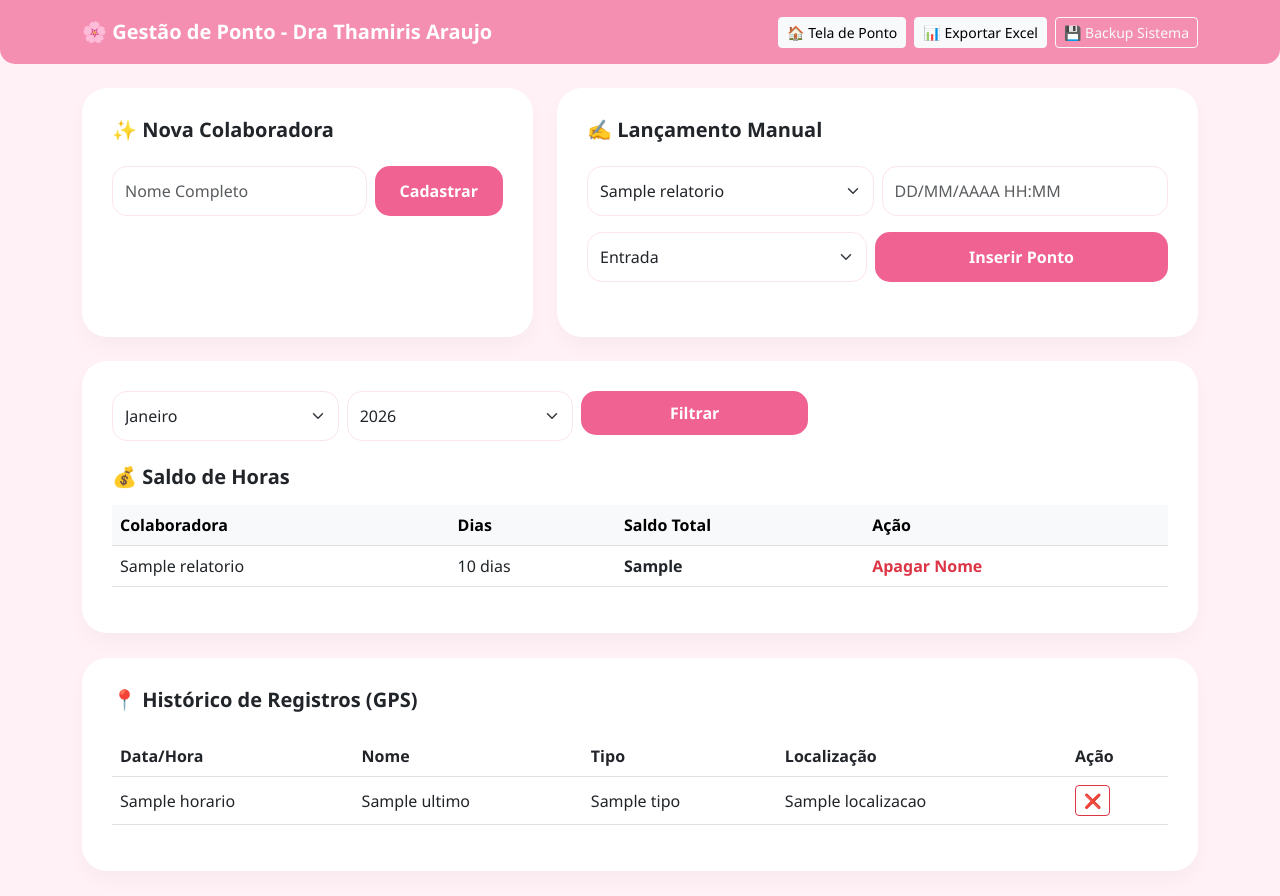
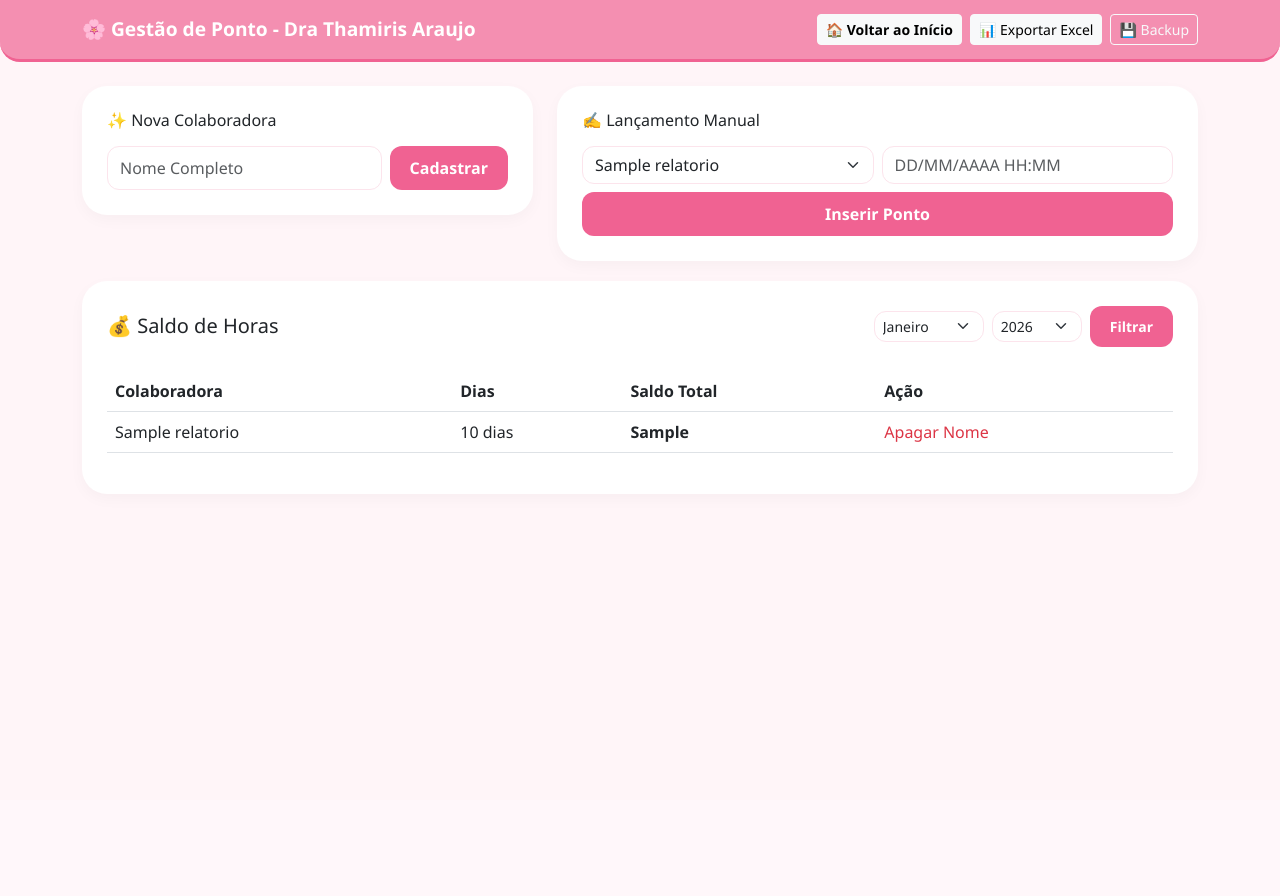
Before and after one commit to LucasBiazoto/Ponto, a Flask app: template templates/admin.html in a window 1280 px wide. After the commit the page ends 453 px from the top, so only its background shows below. Run offline with Flask 3, Linux system fonts and the light colour scheme; the template is opened without the code that fills it: most values are stand-ins (such as "Sample title", 1, 10 or a date in 2020).

Commit message:
FIX: Layout original e filtros corrigidos

```diff
--- a/templates/admin.html
+++ b/templates/admin.html
@@ -6,20 +6,14 @@
     <title>Painel Dra Thamiris Araujo</title>
     <link href="https://cdn.jsdelivr.net/npm/bootstrap@5.3.0/dist/css/bootstrap.min.css" rel="stylesheet">
     <style>
-        :root {
-            --rosa-fundo: #fff1f6;
-            --rosa-barra: #f48fb1;
-            --rosa-botoes: #f06292;
-            --texto: #4a4a4a;
-        }
+        :root { --rosa-fundo: #fff5f8; --rosa-barra: #f48fb1; --rosa-botoes: #f06292; --texto: #880e4f; }
         body { background-color: var(--rosa-fundo); font-family: 'Segoe UI', sans-serif; color: var(--texto); }
-        .navbar { background-color: var(--rosa-barra) !important; padding: 12px; border-radius: 0 0 15px 15px; }
-        .card { border: none; border-radius: 25px; box-shadow: 0 10px 20px rgba(0,0,0,0.03); background: white; margin-bottom: 25px; padding: 30px; }
-        .btn-pink { background-color: var(--rosa-botoes); color: white; border-radius: 15px; border: none; font-weight: 600; padding: 10px 25px; transition: 0.3s; }
-        .btn-pink:hover { background-color: #ec407a; color: white; transform: translateY(-2px); }
-        .form-control, .form-select { border-radius: 15px; border: 1px solid #fce4ec; padding: 12px; background-color: #fff; }
-        .navbar-brand { font-weight: bold; display: flex; align-items: center; gap: 10px; }
-        h5, h6 { font-weight: 700; display: flex; align-items: center; gap: 10px; }
+        .navbar { background-color: var(--rosa-barra) !important; padding: 10px; border-radius: 0 0 20px 20px; border-bottom: 3px solid #f06292; }
+        .card { border: none; border-radius: 25px; box-shadow: 0 5px 15px rgba(0,0,0,0.03); background: white; margin-bottom: 20px; padding: 25px; }
+        .btn-pink { background-color: var(--rosa-botoes); color: white; border-radius: 12px; border: none; font-weight: 600; padding: 10px 20px; }
+        .form-control, .form-select { border-radius: 12px; border: 1px solid #fce4ec; }
+        .filtro-fix { display: flex; gap: 8px; align-items: center; justify-content: flex-end; }
+        .navbar-brand { font-weight: bold; font-size: 1.2rem; }
     </style>
 </head>
 <body>
@@ -27,9 +21,9 @@
         <div class="container d-flex justify-content-between align-items-center">
             <span class="navbar-brand">🌸 Gestão de Ponto - Dra Thamiris Araujo</span>
             <div class="d-flex gap-2">
-                <a href="/" class="btn btn-light btn-sm">🏠 Tela de Ponto</a>
+                <a href="/" class="btn btn-light btn-sm fw-bold">🏠 Voltar ao Início</a>
                 <a href="/exportar" class="btn btn-light btn-sm">📊 Exportar Excel</a>
-                <a href="/backup" class="btn btn-outline-light btn-sm">💾 Backup Sistema</a>
+                <a href="/backup" class="btn btn-outline-light btn-sm">💾 Backup</a>
             </div>
         </div>
     </nav>
@@ -37,8 +31,8 @@
     <div class="container">
         <div class="row">
             <div class="col-md-5">
-                <div class="card h-100">
-                    <h5 class="mb-4">✨ Nova Colaboradora</h5>
+                <div class="card">
+                    <h6 class="mb-3">✨ Nova Colaboradora</h6>
                     <form action="/cadastrar_colaboradora" method="POST" class="d-flex gap-2">
                         <input type="text" name="nome" class="form-control" placeholder="Nome Completo" required>
                         <button type="submit" class="btn btn-pink">Cadastrar</button>
@@ -46,8 +40,8 @@
                 </div>
             </div>
             <div class="col-md-7">
-                <div class="card h-100">
-                    <h5 class="mb-4">✍️ Lançamento Manual</h5>
+                <div class="card">
+                    <h6 class="mb-3">✍️ Lançamento Manual</h6>
                     <form action="/inserir_ponto_manual" method="POST" class="row g-2">
                         <div class="col-6">
                             <select name="nome" class="form-select">
@@ -55,64 +49,33 @@
                             </select>
                         </div>
                         <div class="col-6"><input type="text" name="horario" class="form-control" placeholder="DD/MM/AAAA HH:MM"></div>
-                        <div class="col-12 d-flex gap-2 mt-3">
-                            <select name="tipo" class="form-select"><option value="Entrada">Entrada</option><option value="Saída">Saída</option></select>
-                            <button type="submit" class="btn btn-pink w-100">Inserir Ponto</button>
-                        </div>
+                        <div class="col-12"><button type="submit" class="btn btn-pink w-100">Inserir Ponto</button></div>
                     </form>
                 </div>
             </div>
         </div>
 
-        <div class="card mt-4">
-            <div class="row mb-4 align-items-center">
-                <div class="col-md-8">
-                    <form method="GET" class="row g-2">
-                        <input type="hidden" name="senha" value="8340">
-                        <div class="col-4">
-                            <select name="mes" class="form-select">
-                                <option value="01">Janeiro</option><option value="02">Fevereiro</option>
-                                <option value="03">Março</option><option value="04">Abril</option>
-                                <option value="05">Maio</option><option value="06">Junho</option>
-                                <option value="07">Julho</option><option value="08">Agosto</option>
-                                <option value="09">Setembro</option><option value="10">Outubro</option>
-                                <option value="11">Novembro</option><option value="12">Dezembro</option>
-                            </select>
-                        </div>
-                        <div class="col-4"><select name="ano" class="form-select"><option value="2026">2026</option><option value="2025">2025</option></select></div>
-                        <div class="col-4"><button type="submit" class="btn btn-pink w-100">Filtrar</button></div>
-                    </form>
-                </div>
+        <div class="card">
+            <div class="d-flex justify-content-between align-items-center mb-4">
+                <h5 class="m-0">💰 Saldo de Horas</h5>
+                <form method="GET" class="filtro-fix">
+                    <input type="hidden" name="senha" value="8340">
+                    <select name="mes" class="form-select form-select-sm" style="width: 110px;">
+                        <option value="01">Janeiro</option><option value="02">Fevereiro</option>
+                    </select>
+                    <select name="ano" class="form-select form-select-sm" style="width: 90px;"><option value="2026">2026</option></select>
+                    <button type="submit" class="btn btn-pink btn-sm">Filtrar</button>
+                </form>
             </div>
-
-            <h5 class="mb-3">💰 Saldo de Horas</h5>
             <div class="table-responsive">
                 <table class="table align-middle">
-                    <thead class="table-light"><tr><th>Colaboradora</th><th>Dias</th><th>Saldo Total</th><th>Ação</th></tr></thead>
+                    <thead><tr><th>Colaboradora</th><th>Dias</th><th>Saldo Total</th><th>Ação</th></tr></thead>
                     <tbody>
                         {% for r in relatorio %}
                         <tr>
                             <td>{{ r.nome }}</td><td>{{ r.dias }} dias</td>
                             <td><strong>{{ r.saldo_formatado }}</strong></td>
-                            <td><a href="/excluir_colaboradora/{{ r.id }}" class="text-danger text-decoration-none fw-bold">Apagar Nome</a></td>
-                        </tr>
-                        {% endfor %}
-                    </tbody>
-                </table>
-            </div>
-        </div>
-
-        <div class="card">
-            <h5 class="mb-4">📍 Histórico de Registros (GPS)</h5>
-            <div class="table-responsive">
-                <table class="table table-hover align-middle">
-                    <thead><tr><th>Data/Hora</th><th>Nome</th><th>Tipo</th><th>Localização</th><th>Ação</th></tr></thead>
-                    <tbody>
-                        {% for p in ultimos %}
-                        <tr>
-                            <td>{{ p.horario }}</td><td>{{ p.nome }}</td><td>{{ p.tipo }}</td>
-                            <td>{{ p.localizacao }}</td>
-                            <td><a href="/excluir_ponto/{{ p.id }}" class="btn btn-outline-danger btn-sm">❌</a></td>
+                            <td><a href="/excluir_colaboradora/{{ r.id }}" class="text-danger text-decoration-none">Apagar Nome</a></td>
                         </tr>
                         {% endfor %}
                     </tbody>
```
